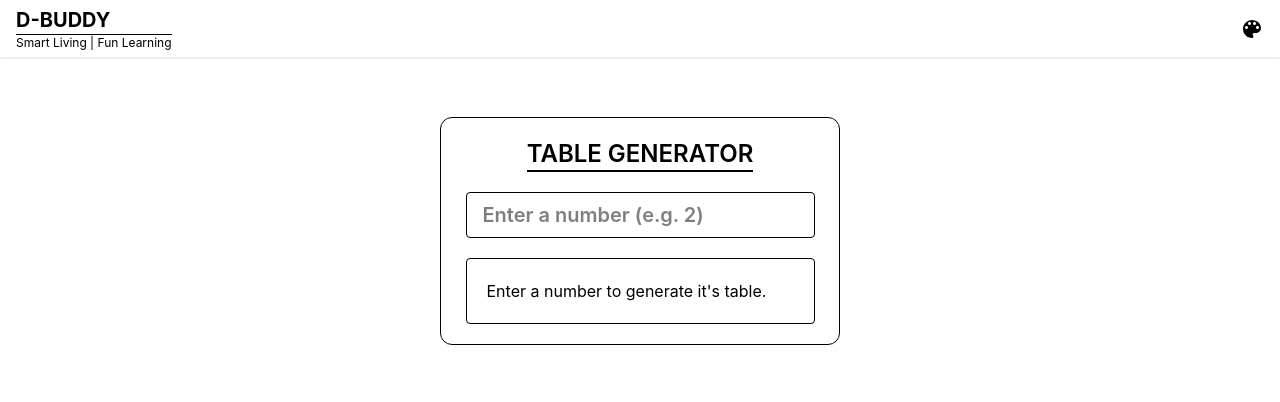
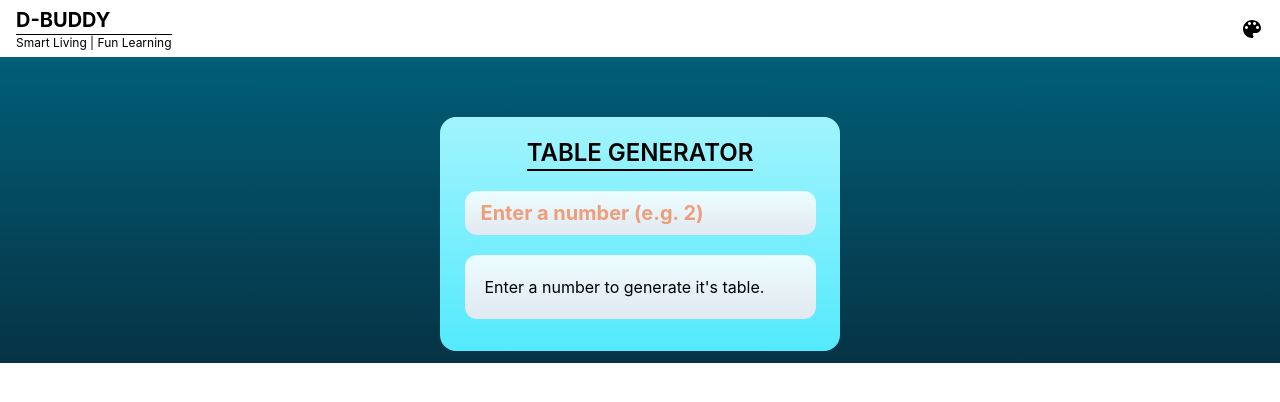
Before and after one commit to koushik2411/D-Buddy, a React (Vite) app: page /tables in a window 1280 px wide. Shown: the top 402 px of the page. Built offline with nearby package versions, Linux system fonts and the light colour scheme.

Commit message:
Added designs to Tables

```diff
--- a/src/kids/Tables.jsx
+++ b/src/kids/Tables.jsx
@@ -12,9 +12,9 @@ function Tables() {
     }
 
   return (
-    <div className=' p-3 pt-15 flex items-start justify-center'>
+    <div className=' p-3 pt-15 flex items-start justify-center bg-linear-to-b from-cyan-800 to-cyan-950'>
 
-        <div className=' border p-5 w-full max-w-100 flex flex-col items-center gap-5 rounded-xl'>
+        <div className=' p-5 w-full max-w-100 flex flex-col items-center gap-5 rounded-2xl bg-linear-to-b from bg-cyan-200 to-cyan-300'>
 
             <h1 className=' text-2xl font-semibold border-b-2'>TABLE GENERATOR</h1>
 
@@ -25,14 +25,14 @@ function Tables() {
                     value={num}
                     placeholder='Enter a number (e.g. 2)'
                     onChange={handleChange}
-                    className='numInput border w-full py-2 px-4 text-xl font-semibold rounded focus:outline-none'
+                    className='numInput w-full py-2 px-4 text-xl font-bold text-orange-600 rounded-xl bg-linear-to-b from-cyan-50 to-slate-200 focus:outline-none'
                 />
 
-                <div className=' border w-full p-5 space-y-2 rounded'>
+                <div className=' w-full mb-3 p-5 space-y-2 rounded-xl bg-linear-to-b from-cyan-50 to-slate-200'>
                     {num > 0 ? (
                         multiplier.map((m) => (
-                            <p key={m} className=' text-xl'>
-                                {num} x {m} = <span className=' font-semibold'>{num*m}</span>
+                            <p key={m} className=' text-xl font-bold border-b border-cyan-300'>
+                                <span className=' text-orange-600'>{num}</span> <span className=' text-slate-600'>x</span> <span className=' text-blue-500'>{m}</span> = <span className=' text-orange-500'>{num*m}</span>
                             </p>
                         ))
                     ) : (
```
